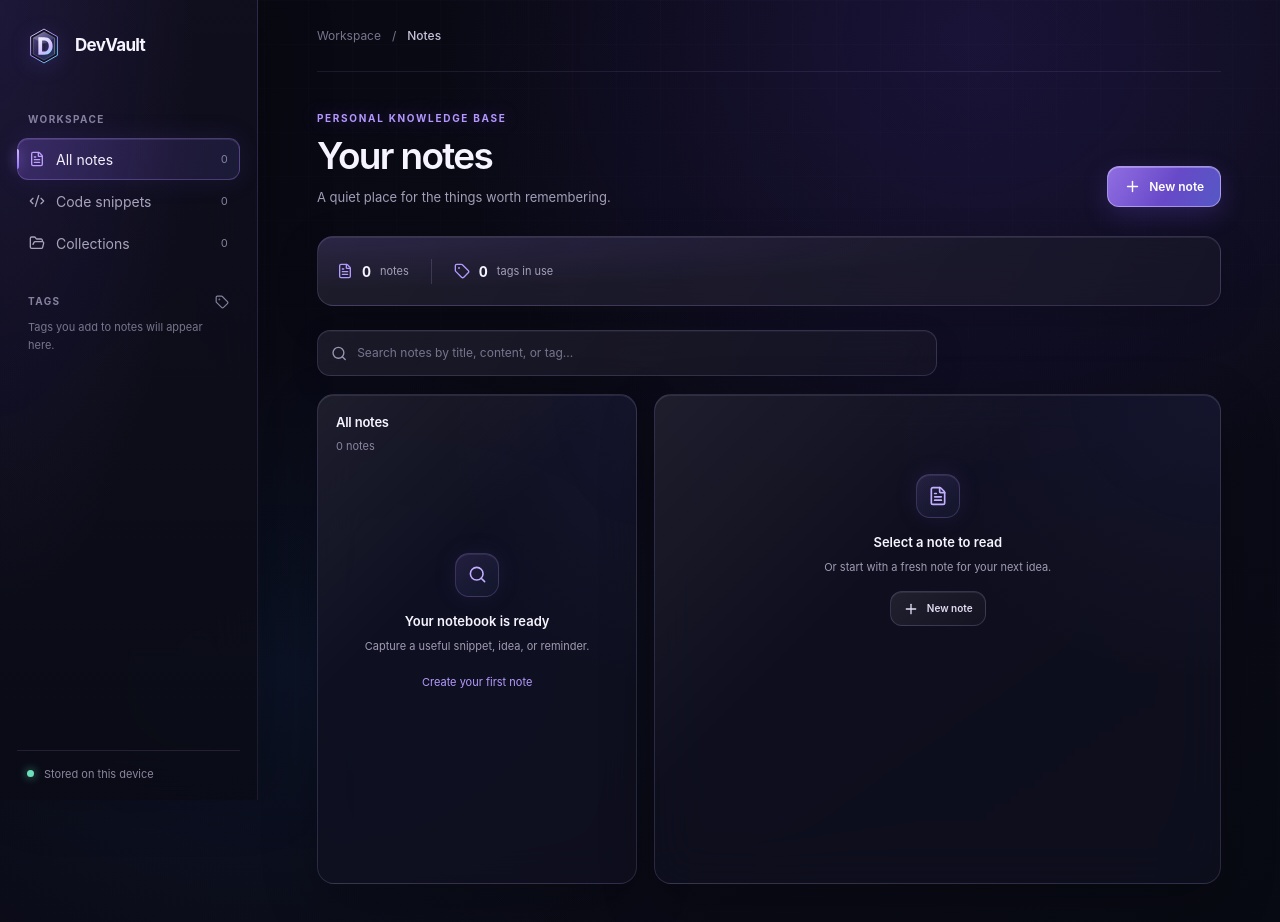
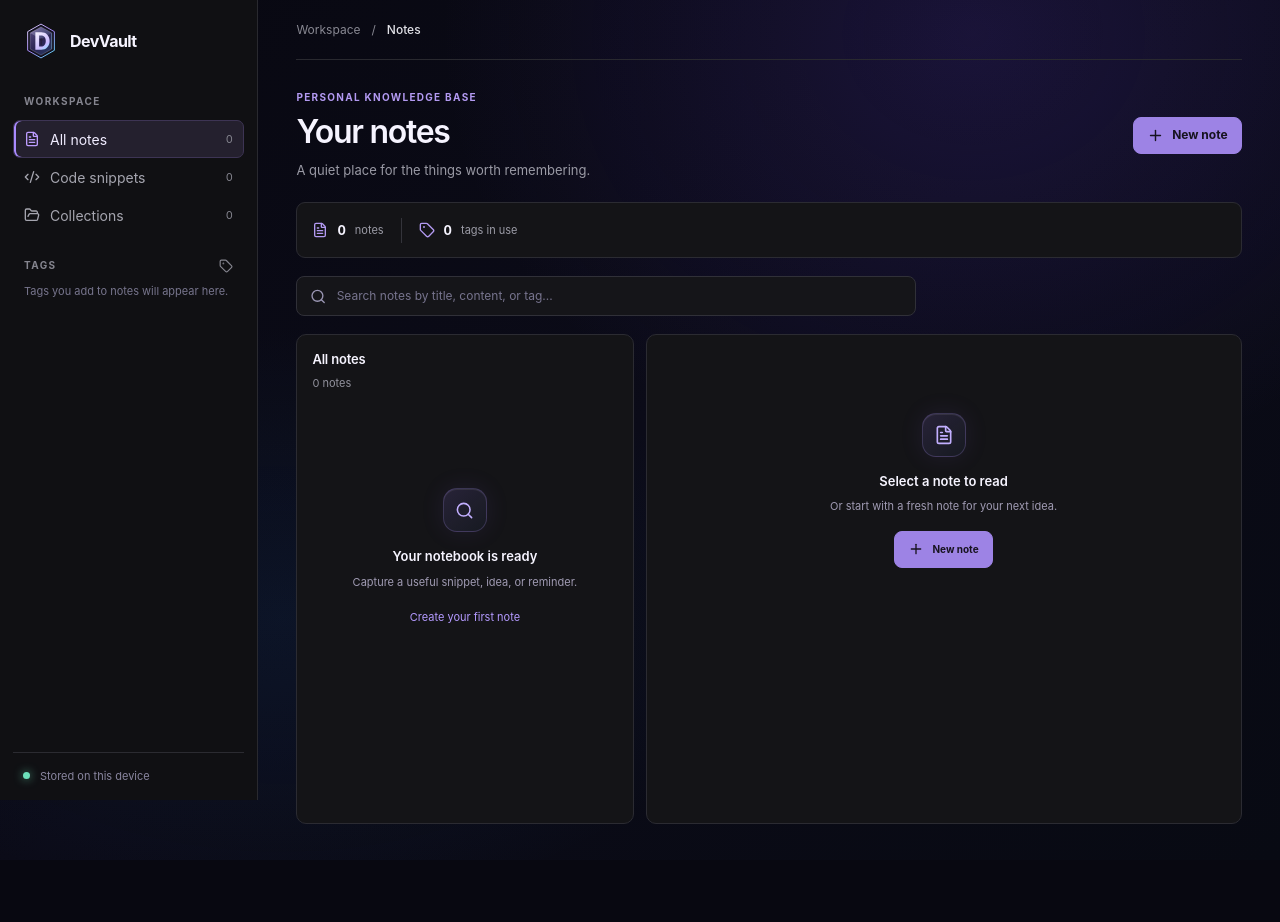
Before and after one commit to rajtivari/DevVault, a React (Vite) app: page / in a window 1280 px wide. Shown: the top 922 px of the page. After the commit the page ends 860 px from the top, so only its background shows below. Built offline with nearby package versions, Linux system fonts and the light colour scheme.

Commit message:
Refine DevVault shell with matte dark design system

```diff
--- a/src/App.css
+++ b/src/App.css
@@ -661,3 +661,320 @@
     transition-duration: 0.01ms !important;
   }
 }
+
+
+/* DevVault shell refresh: matte surfaces, restrained violet, compact workspace. */
+.app-shell::before {
+  display: none;
+}
+
+.sidebar {
+  padding: 22px 13px 16px;
+  border-right-color: #29292f;
+  background: #101013;
+  box-shadow: none;
+  backdrop-filter: none;
+}
+
+.brand {
+  gap: 10px;
+  margin: 0 9px 34px;
+  font-size: 16px;
+  letter-spacing: -0.035em;
+}
+
+.brand-mark {
+  filter: none;
+}
+
+.sidebar-section {
+  margin-bottom: 24px;
+}
+
+.sidebar-label,
+.sidebar-label-row {
+  color: #85858f;
+}
+
+.nav-item {
+  min-height: 38px;
+  gap: 10px;
+  padding: 0 10px;
+  border-radius: 7px;
+  color: #a5a5af;
+  transition: color 140ms ease, background 140ms ease, border-color 140ms ease;
+}
+
+.nav-item:hover {
+  border-color: #303038;
+  background: #1a1a20;
+}
+
+.nav-item.is-active {
+  color: #f0ecff;
+  border-color: #3d3454;
+  background: #24202e;
+  box-shadow: inset 2px 0 #a98aff;
+}
+
+.nav-item.is-active::before {
+  display: none;
+}
+
+.nav-count {
+  color: #85858f;
+}
+
+.tag-dot,
+.status-dot {
+  box-shadow: none;
+}
+
+.sidebar-footer {
+  border-top-color: #2b2b31;
+}
+
+.main-content {
+  width: 100%;
+  max-width: 1720px;
+  padding: 0 clamp(20px, 3vw, 44px) 36px;
+}
+
+.topbar {
+  min-height: 60px;
+  border-bottom-color: #29292f;
+}
+
+.breadcrumb {
+  color: #888892;
+  font-size: 12px;
+}
+
+.breadcrumb strong {
+  color: #e2e2e8;
+}
+
+.search-box {
+  height: 40px;
+  border-color: #303038;
+  border-radius: 8px;
+  background: #151519;
+  box-shadow: none;
+  backdrop-filter: none;
+}
+
+.search-box:focus-within {
+  border-color: #8f78c5;
+  box-shadow: 0 0 0 2px rgba(169, 138, 255, 0.12);
+}
+
+.page-heading {
+  padding: 30px 0 22px;
+  align-items: center;
+}
+
+.eyebrow {
+  color: #b39af2;
+  text-shadow: none;
+  letter-spacing: 0.13em;
+}
+
+.page-heading h1 {
+  font-size: clamp(25px, 2.5vw, 32px);
+  font-weight: 620;
+  letter-spacing: -0.04em;
+}
+
+.page-description {
+  color: #9a9aa5;
+  font-size: 13px;
+}
+
+.primary-button,
+.secondary-button {
+  min-height: 37px;
+  padding: 0 13px;
+  border: 1px solid #9d83e5;
+  border-radius: 8px;
+  background: #9d83e5;
+  box-shadow: none;
+  color: #17131f;
+  font-weight: 650;
+  transition: background 140ms ease, border-color 140ms ease;
+}
+
+.primary-button:hover,
+.secondary-button:hover {
+  border-color: #b49af7;
+  background: #b49af7;
+  box-shadow: none;
+  filter: none;
+  transform: none;
+}
+
+.overview {
+  min-height: 56px;
+  gap: 17px;
+  margin-bottom: 18px;
+  padding: 0 15px;
+  border-color: #2b2b32;
+  border-radius: 9px;
+  background: #141417;
+  box-shadow: none;
+  backdrop-filter: none;
+}
+
+.overview-icon {
+  color: #b39af2;
+}
+
+.overview-value {
+  font-size: 13px;
+}
+
+.overview-label,
+.feedback {
+  color: #9b9ba6;
+}
+
+.overview-divider {
+  background: #34343b;
+}
+
+.feedback[data-state="success"],
+.feedback[data-state="error"] {
+  border-radius: 6px;
+  box-shadow: none;
+}
+
+.workspace {
+  gap: 12px;
+  min-height: 480px;
+}
+
+.notes-panel,
+.editor-panel {
+  border-color: #2b2b32;
+  border-radius: 10px;
+  background: #141417;
+  box-shadow: none;
+  backdrop-filter: none;
+}
+
+.notes-panel {
+  padding: 15px 11px 11px;
+}
+
+.panel-heading {
+  margin: 0 4px 13px;
+}
+
+.panel-heading h2 {
+  font-size: 13px;
+}
+
+.panel-heading p {
+  color: #92929d;
+}
+
+.note-card {
+  border-radius: 7px;
+}
+
+.note-card:hover {
+  border-color: #3b3745;
+  background: #1b1a20;
+}
+
+.note-card.is-selected {
+  border-color: #55446f;
+  background: #211d29;
+  box-shadow: inset 2px 0 #a98aff;
+}
+
+.editor-toolbar {
+  border-bottom-color: #2b2b32;
+}
+
+.editor-fields {
+  padding: 20px;
+}
+
+.title-input {
+  font-size: 24px;
+  letter-spacing: -0.035em;
+}
+
+.tags-input,
+.language-filter,
+.content-input,
+.snippet-code-input {
+  border-color: #303038;
+  border-radius: 7px;
+  background: #101013;
+}
+
+.tags-input:focus,
+.language-filter:focus,
+.content-input:focus {
+  border-color: #8f78c5;
+  box-shadow: 0 0 0 2px rgba(169, 138, 255, 0.1);
+}
+
+.icon-button {
+  border-radius: 7px;
+}
+
+.icon-button:hover {
+  border-color: #3b3745;
+  background: #222127;
+}
+
+.tag-chip,
+.mini-tag,
+.language-badge {
+  border-color: #3a3546;
+  border-radius: 5px;
+  background: #211d29;
+  color: #c4b2ef;
+}
+
+.collection-card,
+.collection-detail,
+.snippet-output,
+.collection-content-list {
+  box-shadow: none;
+}
+
+@media (max-width: 760px) {
+  .sidebar {
+    padding: 18px 10px 12px;
+  }
+
+  .brand {
+    margin-bottom: 24px;
+  }
+
+  .main-content {
+    padding-right: 15px;
+    padding-left: 15px;
+  }
+
+  .topbar {
+    min-height: 52px;
+  }
+
+  .page-heading {
+    gap: 12px;
+    padding: 24px 0 18px;
+  }
+
+  .page-heading h1 {
+    font-size: 25px;
+  }
+
+  .overview {
+    flex-wrap: wrap;
+    padding: 10px 12px;
+  }
+}
```
